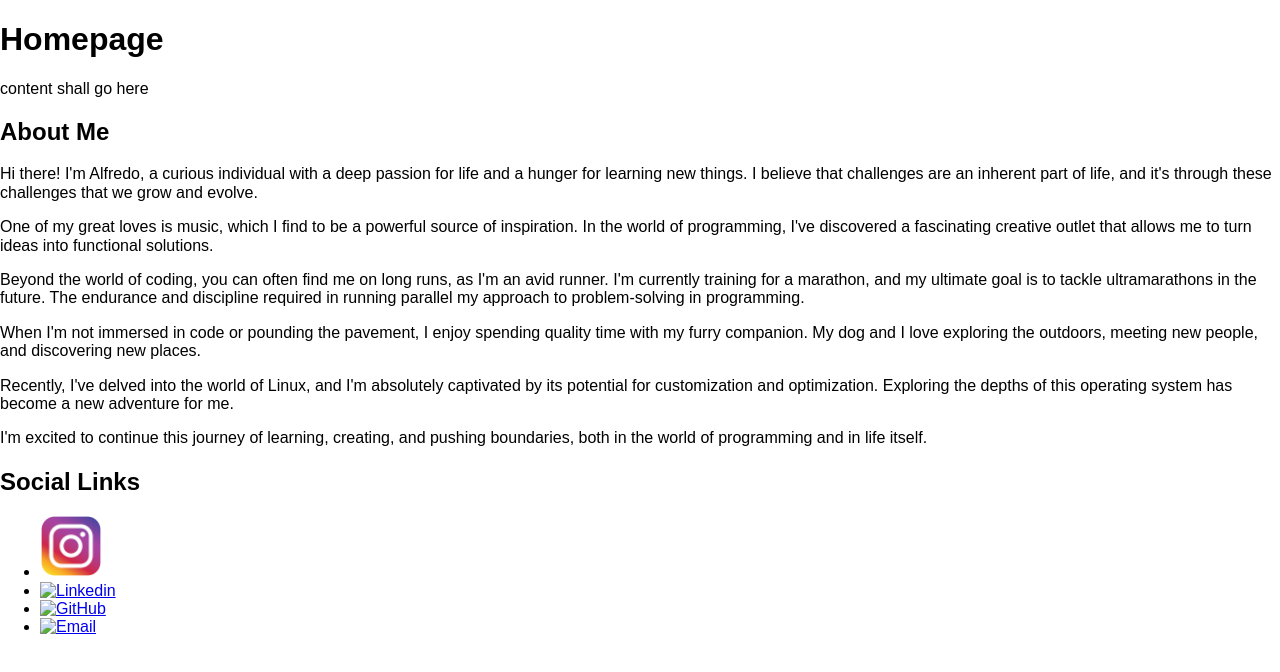
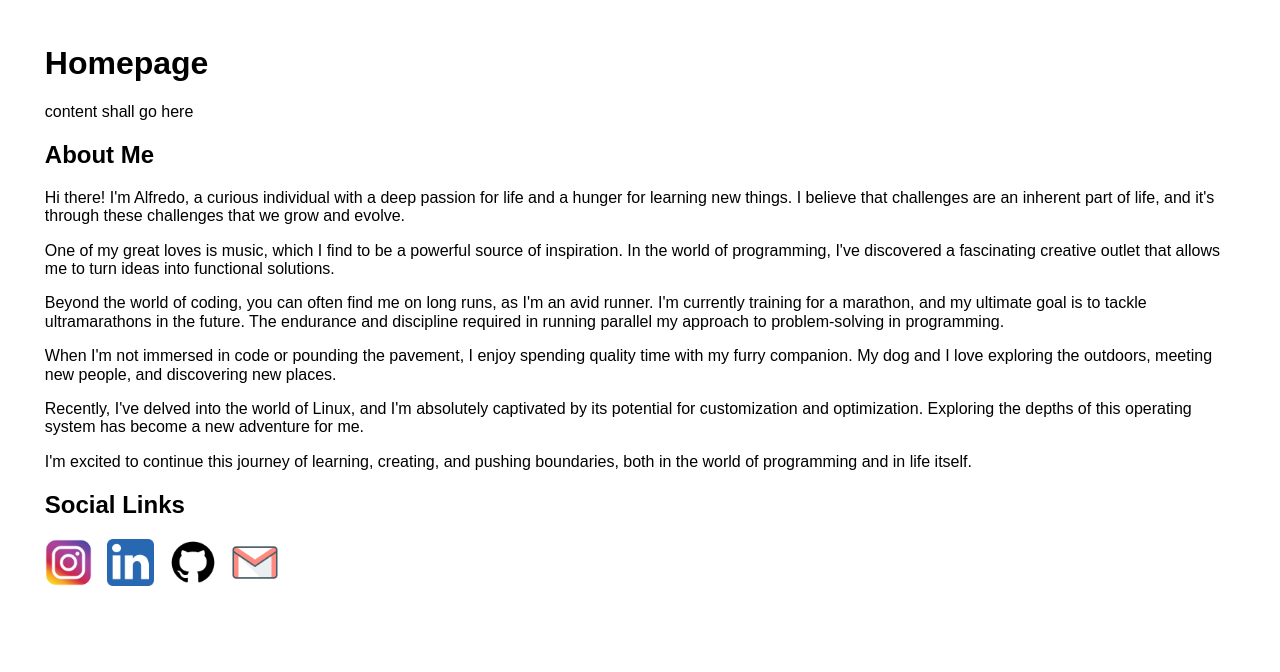
Before and after one commit to freddxworld/Programming-Portfolio, a plain HTML site: page web.html in a window 1280 px wide. Drawn offline with nearby package versions, Linux system fonts and the light colour scheme.

Commit message:
added logos and links fo all socials and changed the sizes for each one i also added some edits to the css file

```diff
--- a/assets/style.css
+++ b/assets/style.css
@@ -6,10 +6,21 @@
 
 body {
   font-family: Arial, sans-serif;
-  margin: 0;
-  padding: 0;
+  margin: 3.5%;
+  padding: 0%;
+}
+ul {
+  list-style-type: none;
+  padding: 0%;
+}
+li {
+  display: inline;
+  margin-right: 10px;
+}
+a {
+  text-decoration: none;
 }
 .img-small {
-  width: 5%;
-  height: 5%;
+  width: 4%;
+  height: 4%;
 }
--- a/web.html
+++ b/web.html
@@ -4,7 +4,7 @@
     <meta charset="UTF-8" />
     <meta name="viewport" content="width=device-width, initial-scale=1.0" />
     <title>Portfolio</title>
-    <link rel="stylesheet" href="assets/style.css" />
+    <link rel="stylesheet" type="text/css" href="assets/style.css" />
   </head>
   <body>
     <section id="homepage">
@@ -66,19 +66,31 @@
         </li>
         <li>
           <a href="https://www.linkedin.com/feed/">
-            <img src="" alt="Linkedin" />
+            <img
+              src="assets/icons/Linkedin Logo.png"
+              alt="Linkedin"
+              class="img-small"
+            />
           </a>
         </li>
         <li>
           <a
             href="https://github.com/freddxworld?tab=overview&from=2023-10-01&to=2023-10-30"
           >
-            <img src="" alt="GitHub" />
+            <img
+              src="assets/icons/Github Logo (2)..png"
+              alt="GitHub"
+              class="img-small"
+            />
           </a>
         </li>
         <li>
           <a href="mailto:alfredoarmaz999@gmail.com">
-            <img src="" alt="Email" />
+            <img
+              src="assets/icons/Email Envelope Logo (1)..png"
+              alt="Email"
+              class="img-small"
+            />
           </a>
         </li>
       </ul>
```
Also changed, not shown: assets/icons/Email Envelope Logo (1)..png (added), assets/icons/GitHub Logo (1)..png (added), assets/icons/Github Logo (2)..png (added), assets/icons/Github Logo.png (added), assets/icons/Linkedin Logo.png (added).
